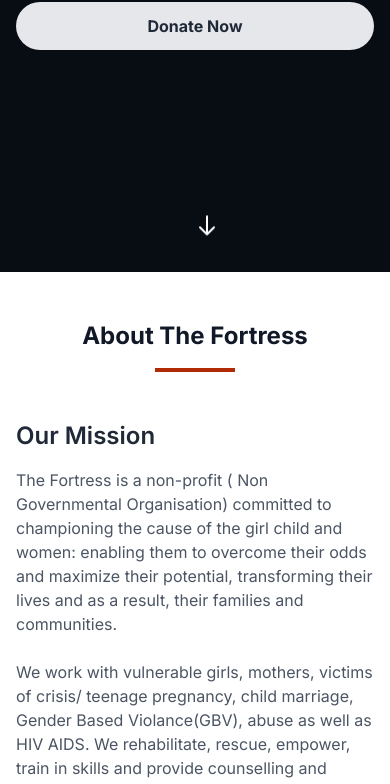
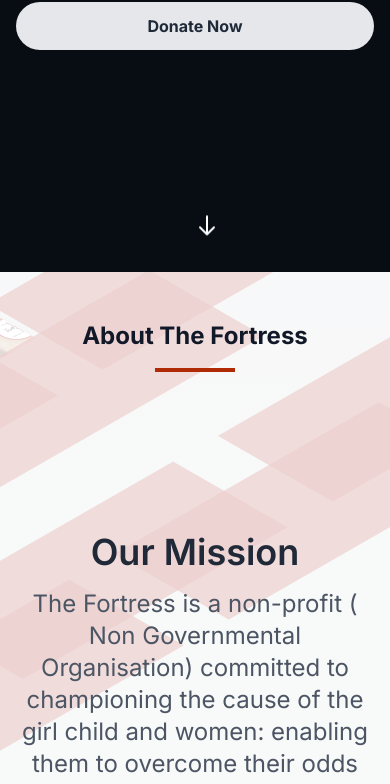
Before and after one commit to geobw30/thefortress-nextjs, a Next.js app: page / in a window 390 px wide. Shown: the part 654-1438 px from the top of the page. Built offline with nearby package versions, Linux system fonts and the light colour scheme; no server answers.

Commit message:
added effect on aboutsection on home page

```diff
--- a/app/globals.css
+++ b/app/globals.css
@@ -1,6 +1,22 @@
 @tailwind base;
 @tailwind components;
 @tailwind utilities;
+
+/* Marquee animation */
+@keyframes marquee {
+  0% {
+    transform: translateX(0%);
+  }
+  100% {
+    transform: translateX(-50%);
+  }
+}
+
+.animate-marquee {
+  animation: marquee 30s linear infinite;
+  display: flex;
+  width: max-content;
+}
 
 :root {
   --foreground-rgb: 0, 0, 0;
--- a/components/sections/AboutSection.jsx
+++ b/components/sections/AboutSection.jsx
@@ -1,39 +1,68 @@
-import React from "react";
+"use client";
+
+import { useRouter } from "next/navigation";
+import React, { useState, useEffect } from "react";
+import { ThreeDMarquee } from "@/components/ui/3d-marquee";
 
 const AboutSection = () => {
+  const router = useRouter();
+
+  // Array of images for the carousel
+  const images = [
+    "/images/about-1.jpg",
+    "/images/impact-1.jpg",
+    "/images/our-programs-1.jpg",
+    "/images/our-programs-2.jpg",
+    "/images/our-programs-3.jpg",
+    "/images/our-programs-4.jpg",
+  ];
+
+  // State to track the current index of the carousel
+  const [currentIndex, setCurrentIndex] = useState(0);
+
   return (
-    <section className="min-h-screen flex items-center justify-center py-16 px-4 bg-white">
-      <div className="max-w-6xl mx-auto w-full">
+    <section className="min-h-screen px-4 relative overflow-hidden">
+      {/* 3D Marquee Background */}
+      <div className="absolute inset-0 z-0">
+        <ThreeDMarquee images={images} className="h-full" />
+      </div>
+
+      {/* Overlay for better text readability */}
+      <div className="absolute inset-0 bg-white bg-opacity-80 z-10"></div>
+
+      {/* Content */}
+      <div className="max-w-4xl mx-auto w-full relative z-20 py-16">
         <div className="text-center mb-12 fade-in">
           <h2 className="section-title">About The Fortress</h2>
           <div className="w-20 h-1 bg-primary mx-auto"></div>
         </div>
 
-        <div className="flex flex-col md:flex-row items-center gap-8 fade-in">
-          <div className="md:w-1/2 w-full">
-            <h3 className="text-2xl font-semibold text-gray-800 mb-4">
+        <div className="flex flex-col items-center text-center gap-8 fade-in mt-40">
+          <div className="w-full">
+            <h3 className="text-2xl font-semibold text-gray-800 mb-4 text-4xl">
               Our Mission
             </h3>
-            <p className="text-gray-600 mb-6">
-              The Fortress is a non-profit ( Non Governmental Organisation) committed to championing
-               the cause of the girl child and women: enabling them to overcome their odds and maximize
-               their potential, transforming their lives and as a result, their families and communities.
-
+            <p className="text-gray-600 mb-6 text-2xl max-w-4xl fadein">
+              The Fortress is a non-profit ( Non Governmental Organisation)
+              committed to championing the cause of the girl child and women:
+              enabling them to overcome their odds and maximize their potential,
+              transforming their lives and as a result, their families and
+              communities.
             </p>
-            <p className="text-gray-600 mb-6">
-              We work with vulnerable girls, mothers, victims of crisis/ teenage pregnancy, child marriage,
-               Gender Based Violance(GBV), abuse as well as HIV AIDS. We rehabilitate, rescue, empower,
-               train in skills and provide counselling and unconditional love! By investing in the girl child and women today,
-               we are building a brighter future for everyone tomorrow!
-            </p>
-            <button className="btn-primary">Learn More About Us</button>
-          </div>
-
-          <div className="md:w-1/2 w-full">
-            <div
-              className="bg-secondary rounded-xl w-full h-64 md:h-96 bg-cover bg-center bg-no-repeat"
-              style={{ backgroundImage: "url('/images/about-1.jpg')" }}
-            ></div>
+            {/* <p className="text-gray-600 mb-6 text-2xl max-w-4xl">
+              We work with vulnerable girls, mothers, victims of crisis/ teenage
+              pregnancy, child marriage, Gender Based Violance(GBV), abuse as
+              well as HIV AIDS. We rehabilitate, rescue, empower, train in
+              skills and provide counselling and unconditional love! By
+              investing in the girl child and women today, we are building a
+              brighter future for everyone tomorrow!
+            </p> */}
+            <button
+              className="btn-primary"
+              onClick={() => router.push("/about")}
+            >
+              Learn More About Us
+            </button>
           </div>
         </div>
       </div>
--- a/components/sections/ValuesSection.jsx
+++ b/components/sections/ValuesSection.jsx
@@ -69,10 +69,10 @@ const ValuesSection = () => {
 
             {/* Text Content */}
             <div className="w-full md:w-1/2 text-center md:text-left">
-              <h3 className="text-3xl md:text-5xl font-bold text-white mb-6">
+              <h3 className="text-3xl md:text-5xl font-bold text-white mb-6 text-primary">
                 {values[currentIndex].title}
               </h3>
-              <p className="text-lg md:text-2xl text-white max-w-2xl">
+              <p className="text-lg md:text-4xl text-white max-w-4xl">
                 {values[currentIndex].description}
               </p>
             </div>
--- /dev/null
+++ b/components/ui/3d-marquee.jsx
@@ -0,0 +1,134 @@
+"use client";
+
+import { motion } from "framer-motion";
+import { cn } from "@/lib/utils";
+
+export const ThreeDMarquee = ({
+  images,
+  className,
+}) => {
+  // Split the images array into 4 equal parts
+  const chunkSize = Math.ceil(images.length / 4);
+  const chunks = Array.from({ length: 4 }, (_, colIndex) => {
+    const start = colIndex * chunkSize;
+    return images.slice(start, start + chunkSize);
+  });
+  return (
+    <div
+      className={cn(
+        "mx-auto block h-full w-full overflow-hidden rounded-2xl",
+        className,
+      )}
+    >
+      <div className="flex size-full items-center justify-center">
+        <div className="size-[1720px] shrink-0 scale-50 sm:scale-75 lg:scale-100">
+          <div
+            style={{
+              transform: "rotateX(55deg) rotateY(0deg) rotateZ(-45deg)",
+            }}
+            className="relative top-96 right-[50%] grid size-full origin-top-left grid-cols-4 gap-8 transform-3d"
+          >
+            {chunks.map((subarray, colIndex) => (
+              <motion.div
+                animate={{ y: colIndex % 2 === 0 ? 100 : -100 }}
+                transition={{
+                  duration: colIndex % 2 === 0 ? 10 : 15,
+                  repeat: Infinity,
+                  repeatType: "reverse",
+                }}
+                key={colIndex + "marquee"}
+                className="flex flex-col items-start gap-8"
+              >
+                <GridLineVertical className="-left-4" offset="80px" />
+                {subarray.map((image, imageIndex) => (
+                  <div className="relative" key={imageIndex + image}>
+                    <GridLineHorizontal className="-top-4" offset="20px" />
+                    <motion.img
+                      whileHover={{
+                        y: -10,
+                      }}
+                      transition={{
+                        duration: 0.3,
+                        ease: "easeInOut",
+                      }}
+                      key={imageIndex + image}
+                      src={image}
+                      alt={`Image ${imageIndex + 1}`}
+                      className="aspect-[970/700] rounded-lg object-cover ring ring-gray-950/5 hover:shadow-2xl"
+                      width={970}
+                      height={700}
+                    />
+                  </div>
+                ))}
+              </motion.div>
+            ))}
+          </div>
+        </div>
+      </div>
+    </div>
+  );
+};
+
+const GridLineHorizontal = ({
+  className,
+  offset,
+}) => {
+  return (
+    <div
+      style={
+        {
+          "--background": "#ffffff",
+          "--color": "rgba(0, 0, 0, 0.2)",
+          "--height": "10px",
+          "--width": "50px",
+          "--fade-stop": "90%",
+          "--offset": offset || "200px", //-100px if you want to keep the line inside
+          "--color-dark": "rgba(255, 255, 255, 0.2)",
+          maskComposite: "exclude",
+        }
+      }
+      className={cn(
+        "absolute left-[calc(var(--offset)/2*-1)] h-[var(--height)] w-[calc(100%+var(--offset))]",
+        "bg-[linear-gradient(to_right,var(--color),var(--color)_50%,transparent_0,transparent)]",
+        "[background-size:var(--width)_var(--height)]",
+        "[mask:linear-gradient(to_left,var(--background)_var(--fade-stop),transparent),_linear-gradient(to_right,var(--background)_var(--fade-stop),transparent),_linear-gradient(black,black)]",
+        "[mask-composite:exclude]",
+        "z-30",
+        "dark:bg-[linear-gradient(to_right,var(--color-dark),var(--color-dark)_50%,transparent_0,transparent)]",
+        className,
+      )}
+    ></div>
+  );
+};
+
+const GridLineVertical = ({
+  className,
+  offset,
+}) => {
+  return (
+    <div
+      style={
+        {
+          "--background": "#ffffff",
+          "--color": "rgba(168, 14, 14, 0.69)",
+          "--height": "650px",
+          "--width": "750px",
+          "--fade-stop": "90%",
+          "--offset": offset || "100px", //-100px if you want to keep the line inside
+          "--color-dark": "rgba(0, 0, 0, 0.9)",
+          maskComposite: "exclude",
+        }
+      }
+      className={cn(
+        "absolute top-[calc(var(--offset)/2*-1)] h-[calc(100%+var(--offset))] w-[var(--width)]",
+        "bg-[linear-gradient(to_bottom,var(--color),var(--color)_50%,transparent_0,transparent)]",
+        "[background-size:var(--width)_var(--height)]",
+        "[mask:linear-gradient(to_top,var(--background)_var(--fade-stop),transparent),_linear-gradient(to_bottom,var(--background)_var(--fade-stop),transparent),_linear-gradient(black,black)]",
+        "[mask-composite:exclude]",
+        "z-30",
+        "dark:bg-[linear-gradient(to_bottom,var(--color-dark),var(--color-dark)_50%,transparent_0,transparent)]",
+        className,
+      )}
+    ></div>
+  );
+};
--- /dev/null
+++ b/lib/utils.js
@@ -0,0 +1,6 @@
+import { clsx } from "clsx";
+import { twMerge } from "tailwind-merge";
+
+export function cn(...inputs) {
+  return twMerge(clsx(inputs));
+}
--- a/package.json
+++ b/package.json
@@ -11,12 +11,16 @@
   "dependencies": {
     "bcryptjs": "^2.4.3",
     "cloudinary": "^2.0.0",
+    "clsx": "^2.1.1",
+    "framer-motion": "^12.23.12",
     "mongoose": "^8.0.0",
+    "motion": "^12.23.12",
     "multer": "^1.4.5-lts.1",
     "next": "^15.0.0",
     "next-auth": "^4.24.0",
     "react": "18.2.0",
     "react-dom": "18.2.0",
+    "tailwind-merge": "^3.3.1",
     "tailwindcss": "^3.4.0"
   },
   "devDependencies": {
```
Also changed, not shown: app/about/page.js (+12 -6 lines), 1 other file (tests, documents, lock files or other folders).
